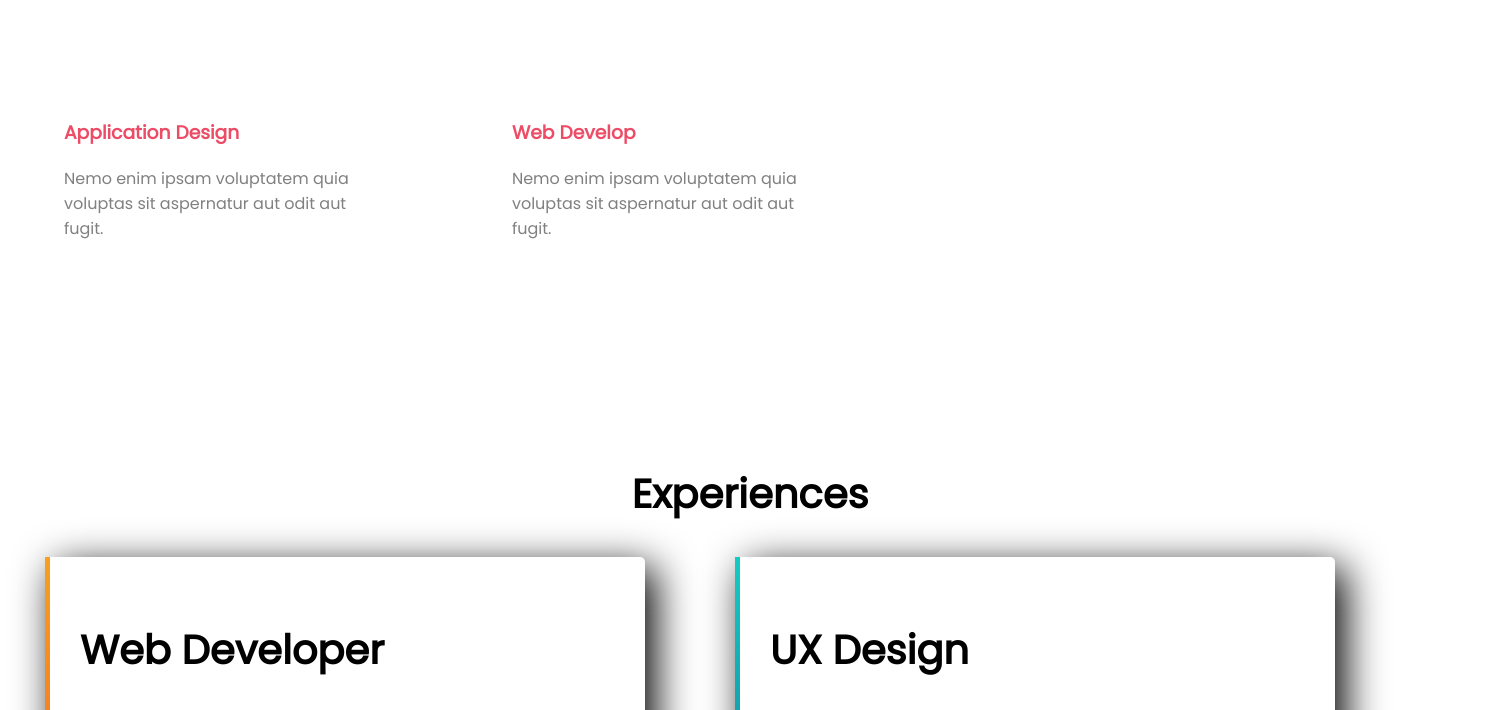
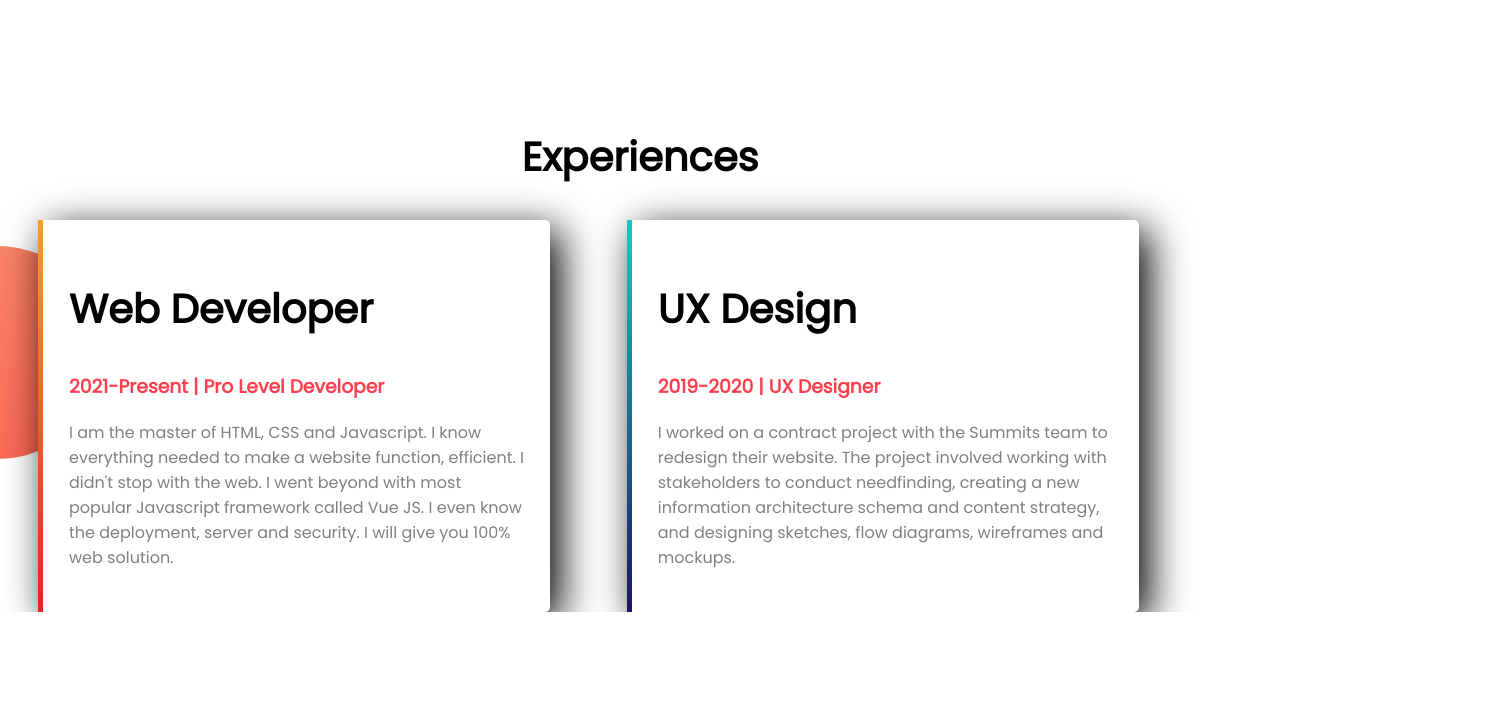
Before and after one commit to Ivynasreen/portfolio, a plain HTML site: page index.html in a window 1280 px wide. Shown: the part 1880-2590 px from the top of the page, 1500 px wide, since content can reach past the window. Drawn offline with Linux system fonts and the light colour scheme.

Commit message:
sending my portfolio

```diff
--- a/style.css
+++ b/style.css
@@ -57,11 +57,12 @@ p {
     overflow: hidden;
 }
 .one-third-width {
-    width: 25%;
+    width:25%;
     float: left;
-    margin: 3%;
+    margin: 2%;
     padding: 2%;
-    overflow: hidden;
+
+
 }
 .middle {
     text-align: center;
@@ -75,8 +76,7 @@ p {
     background-image: url("images/exp-bg.png");
     background-repeat: no-repeat;
     background-position: left;
-    height: 900px;
-    width: 1500px;
+
 }
 .single-experience {
     box-shadow: 10px 10px 40px;
```
